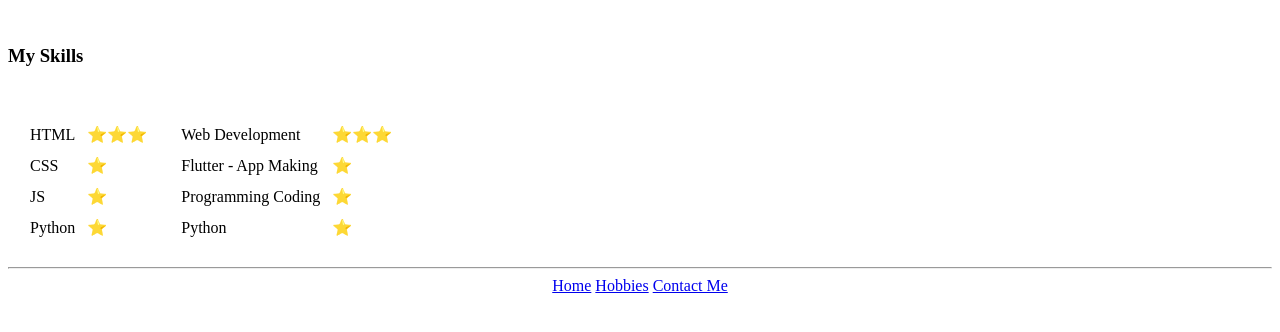
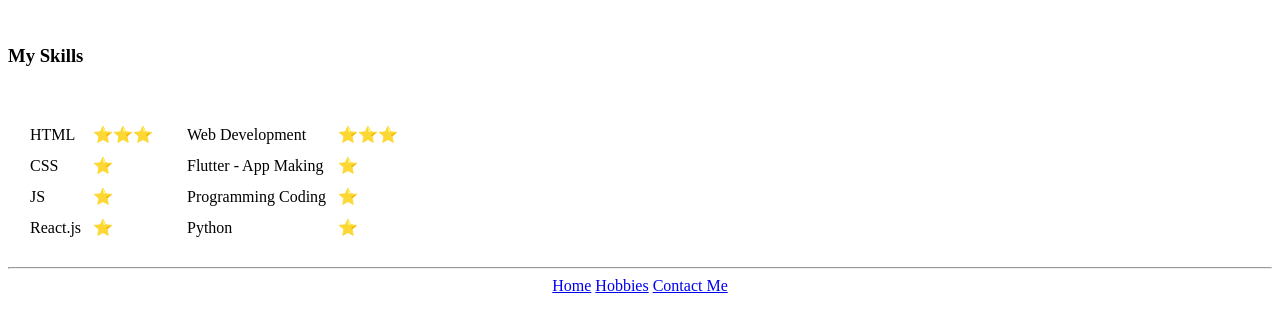
Before and after one commit to agorkemt/About, a plain HTML site: page Skills.html in a window 1280 px wide. Drawn offline with Linux system fonts and the light colour scheme.

Commit message:
major corrections

```diff
--- a/Skills.html
+++ b/Skills.html
@@ -2,7 +2,7 @@
 <html lang="en">
 <head>
     <meta charset="UTF-8">
-    <meta http-equiv="X-UA-Compatible" content="">
+    <meta http-equiv="X-UA-Compatible" content="IE=edge">
     <meta name="viewport" content="width=device-width, initial-scale=1.0">
     <title>Skills</title>
 </head>
@@ -27,7 +27,7 @@
                     <td>JS</td>
                     <td>⭐</td>
                   <tr>
-                    <td>Python</td>
+                    <td>React.js</td>
                     <td>⭐</td>
                   </tr>
             </tr>
```
